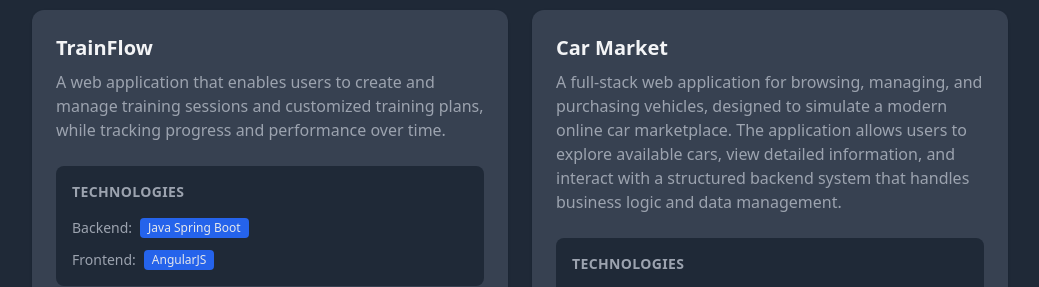
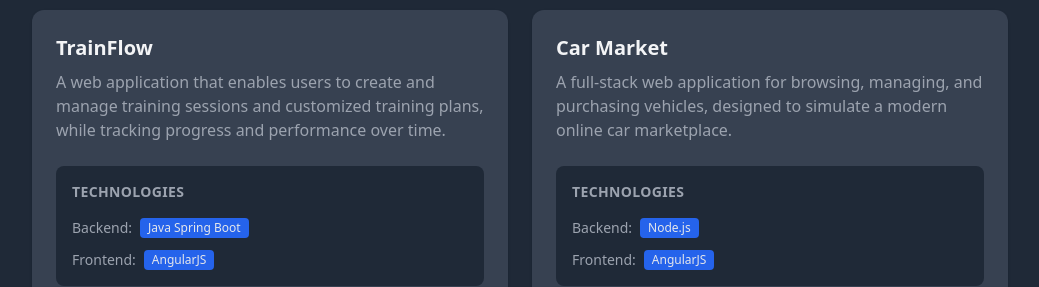
Before and after one commit to dcirko/MyPortfolioPage, a plain HTML site: page index.html in a window 1280 px wide. Shown: the part 514-801 px from the top of the page, without its empty margins (120-1159 px from the left). Drawn offline with nearby package versions, Linux system fonts and the light colour scheme.

Commit message:
Description change

```diff
--- a/index.html
+++ b/index.html
@@ -75,7 +75,7 @@
             <div class="bg-gray-700 p-6 rounded-xl shadow hover:shadow-lg transition">
                 <h4 class="text-xl font-bold mb-2">Car Market</h4>
                 <p class="text-gray-400 mb-4">
-                A full-stack web application for browsing, managing, and purchasing vehicles, designed to simulate a modern online car marketplace. The application allows users to explore available cars, view detailed information, and interact with a structured backend system that handles business logic and data management.                </p>
+                A full-stack web application for browsing, managing, and purchasing vehicles, designed to simulate a modern online car marketplace. </p>
                 <div class="bg-gray-800 p-4 rounded-lg my-6">
                     <h6 class="text-sm font-semibold text-gray-400 mb-2 uppercase tracking-wide mb-4">Technologies</h6>
                     <ul class="space-y-1 text-gray-200 text-sm">
```
